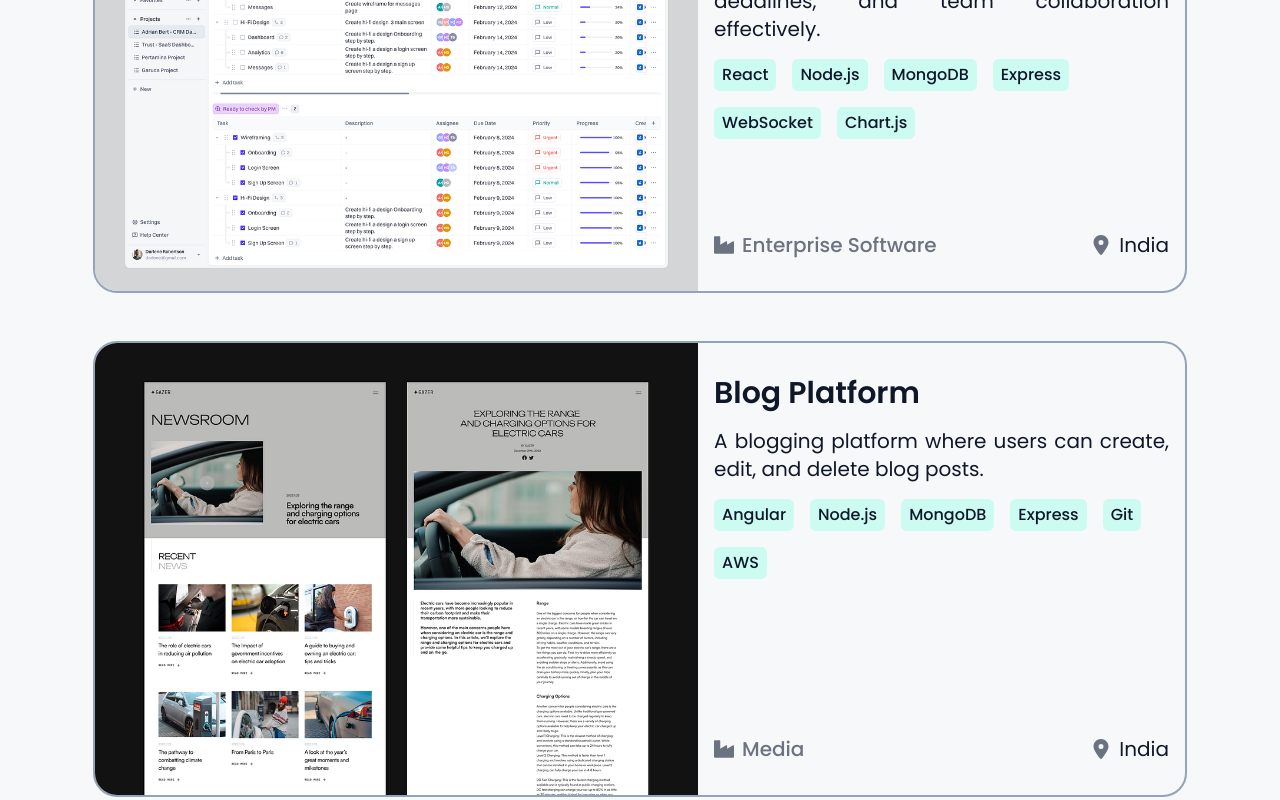
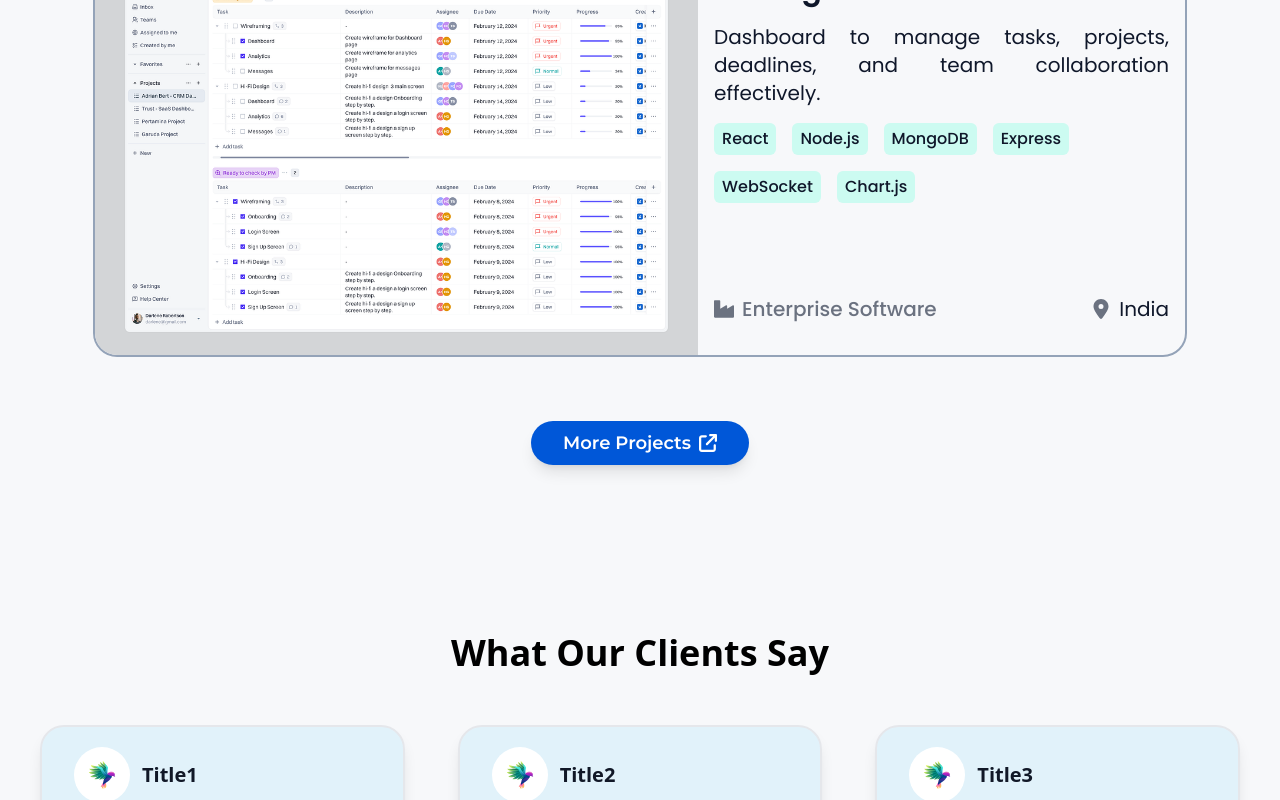
Before and after one commit to VidyaInternaHub/business-portfolio, a Next.js app: page / in a window 1280 px wide. Shown: the part 2160-2960 px from the top of the page. Built offline with nearby package versions, Linux system fonts and the light colour scheme.

Commit message:
add ProjectCard Component

```diff
--- a/components/home-section/Projects/Projects.tsx
+++ b/components/home-section/Projects/Projects.tsx
@@ -1,66 +1,40 @@
-import Image from "next/image";
 import Link from "next/link";
-import { FaLocationDot } from "react-icons/fa6";
-import { FaIndustry } from "react-icons/fa";
+import { FaArrowUpRightFromSquare } from "react-icons/fa6";
 
 import { projects } from "@/data/data";
-import Card from "../../common/Card";
+import ProjectCard from "@/components/common/ProjectCard";
+import Button from "@/components/common/Button";
 
 export default function Projects() {
   return (
-    <section className="max-w-[1190px] m-auto px-4 py-12 font-poppins  md:px-12">
+    <section className="max-w-[1190px] m-auto mt-16 px-4 py-12 font-poppins  md:px-12">
       <div className="text-primaryDark">
         <h3 className="text-4xl text-center font-semibold md:text-6xl">
           Our Projects
         </h3>
         <div className="mt-8 grid grid-cols-1 gap-12 lg:mt-12">
-          {projects.map((project, index) => (
+          {projects.slice(0, 3).map((project, index) => (
             <Link key={index} href={`/projects/${project.id}`}>
-              <Card
-                className="group flex flex-col justify-between bg-background border-slate-400 cursor-pointer overflow-hidden lg:flex-row"
-              >
-                {/* Image */}
-                <div>
-                  <Image
-                    src={`/images/${project.img}`}
-                    width={720}
-                    height={480}
-                    className="w-full h-full lg:w-[680px]"
-                    alt={project.img}
-                  />
-                </div>
-                {/* About Project */}
-                <div className="basis-1/2 flex flex-col px-4 py-8 gap-4">
-                  <span className="text-2xl font-semibold md:text-3xl">
-                    {project.title}
-                  </span>
-                  <span className="text-lg text-justify md:text-xl">
-                    {project.description}
-                  </span>
-                  <div className="flex flex-wrap gap-4">
-                    {project.techstack.map((tech, i) => (
-                      <span
-                        key={i}
-                        className="bg-teal-100 px-2 py-1 rounded-md font-medium text-sm md:text-base"
-                      >
-                        {tech}
-                      </span>
-                    ))}
-                  </div>
-                  <div className="h-full flex mt-4 justify-between items-end text-lg md:text-xl">
-                    <div className="flex items-center gap-2">
-                      <FaIndustry className="text-secondary"/>
-                      <span className="text-secondary font-medium">{project.about.industry}</span>
-                    </div>
-                    <div className="flex items-center gap-2">
-                      <FaLocationDot className="text-secondary"/>
-                      <span>{project.about.country}</span>
-                    </div>
-                  </div>
-                </div>
-              </Card>
+              <ProjectCard
+                img={project.img}
+                title={project.title}
+                description={project.description}
+                techstack={project.techstack}
+                industry={project.about.industry}
+                country={project.about.country}
+              />
             </Link>
           ))}
+        </div>
+        <div className="my-16 flex justify-center">
+        <Button
+          href="/projects"
+          buttonType="primaryButton"
+          className="flex items-center px-8 py-2 gap-2 text-lg"
+          >
+          More Projects
+          <FaArrowUpRightFromSquare className=""/>
+        </Button>
         </div>
       </div>
     </section>
```
